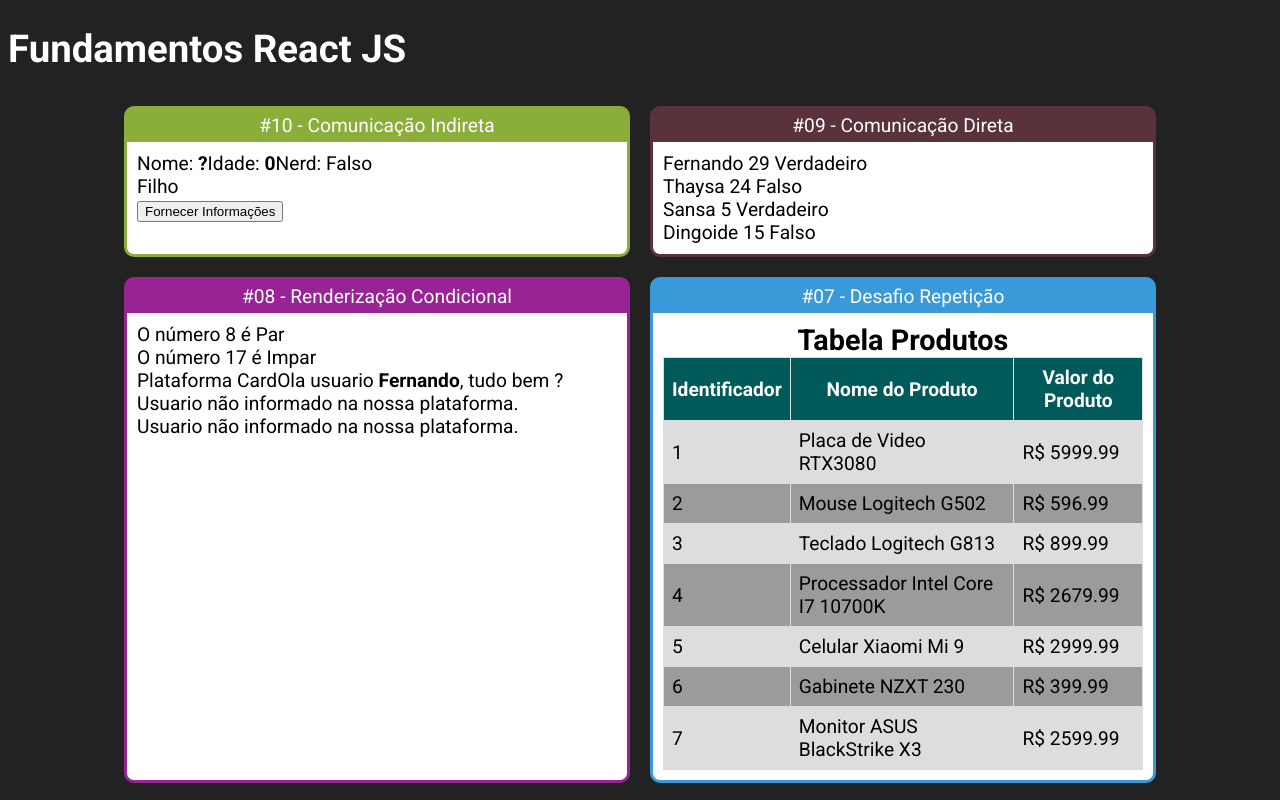
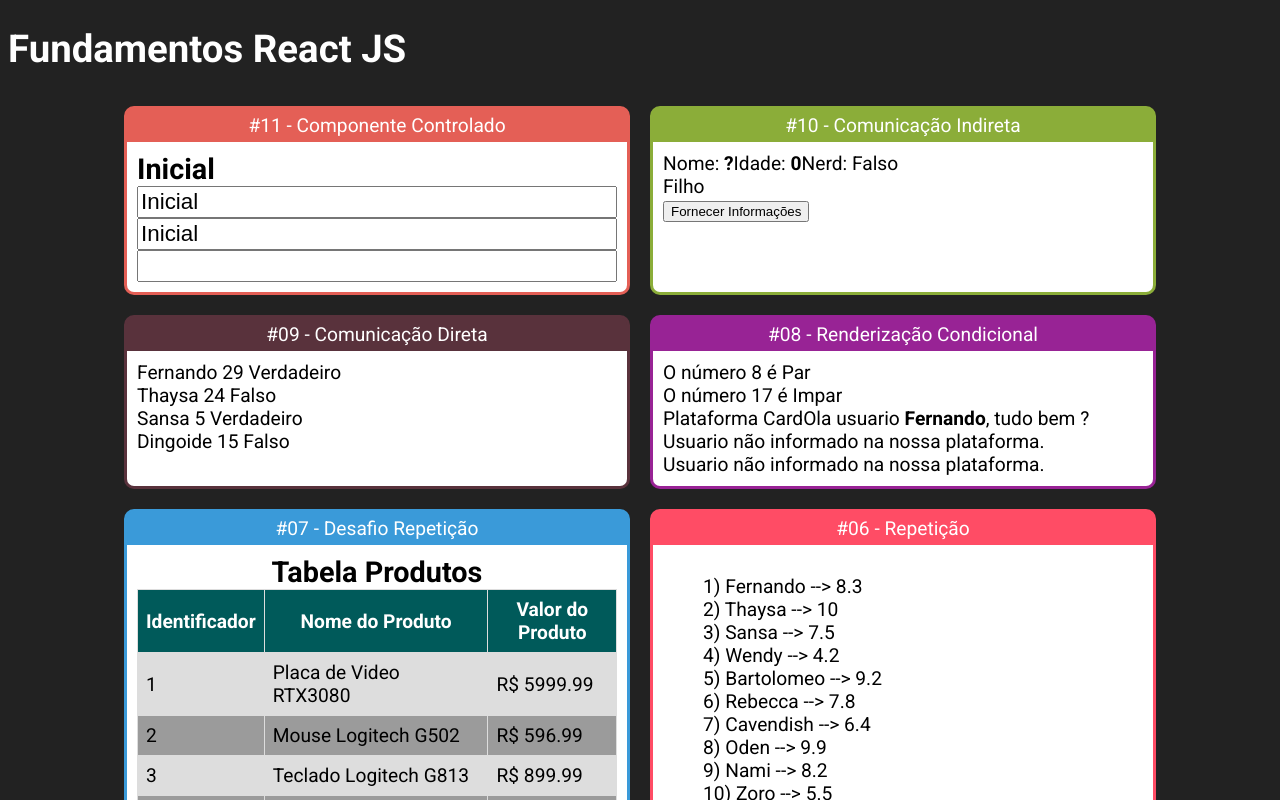
Before and after one commit to fermendes91/react-fundamentos, a React (Create React App) app in the folder fundamentos-react/: page / in a window 1280 px wide. Shown: the top 800 px of the page. Built offline with nearby package versions, Linux system fonts and the light colour scheme.

Commit message:
Componente Indireto e Componentes Controlados (Input)

```diff
--- a/fundamentos-react/src/App.jsx
+++ b/fundamentos-react/src/App.jsx
@@ -1,5 +1,6 @@
 import React from 'react'
 
+import Input from './components/formulario/Input'
 import IndiretaPai from './components/comunicacao/IndiretaPai'
 import DiretaPai from './components/comunicacao/DiretaPai'
 import UsuarioInfo from './components/condicional/UsuarioInfo'
@@ -22,6 +23,10 @@ export default _ =>
         <h1>Fundamentos React JS</h1>
 
         <div className="Cards">
+
+            <Card titulo="#11 - Componente Controlado" color="#E45F56">
+                <Input />
+            </Card>
 
             <Card titulo="#10 - Comunicação Indireta" color="#8BAD39">
                 <IndiretaPai />
--- a/fundamentos-react/src/components/basicos/ComParametro.jsx
+++ b/fundamentos-react/src/components/basicos/ComParametro.jsx
@@ -1,7 +1,6 @@
 import React from 'react'
 
 export default function ComParametro(props) {
-    console.log('propriedades do componente: ', props)
     const status = props.nota >= 7 ? 'Aprovado' : 'Recuperação';
     return (
         <div>
--- a/fundamentos-react/src/components/comunicacao/IndiretaFilho.jsx
+++ b/fundamentos-react/src/components/comunicacao/IndiretaFilho.jsx
@@ -2,12 +2,18 @@ import React from 'react'
 
 export default props => {
     const cb = props.quandoClicar
+
+    const max = 80;
+    const min = 17;
+
+    const gerarIdade = () => parseInt(Math.random() * (max - min)) + min
+    const gerarNerd = () => Math.random() > 0.5
     return (
         <div>
             <div>
                 Filho
             </div>
-            <button onClick={_ => {cb('Fernando', 30, true)}}>Fornecer Informações</button>
+            <button onClick={_ => {cb('Fernando', gerarIdade(), gerarNerd())}}>Fornecer Informações</button>
         </div>
     )
 }
--- a/fundamentos-react/src/components/comunicacao/IndiretaPai.jsx
+++ b/fundamentos-react/src/components/comunicacao/IndiretaPai.jsx
@@ -1,20 +1,21 @@
-import React from 'react'
+import React, { useState } from 'react'
 
 import IndiretaFilho from './IndiretaFilho'
 
 export default props => {
 
-    let nome = '?'
-    let idade = 0
-    let nerd = false
+    // o useState retorna um array de 2 posições, sendo a primeira posição o valor de fato, e a segunda a função que alterará o valor deste state.
+
+    const [nome, setNome] = useState('?')
+    const [idade, setIdade] = useState(0)
+    const [nerd, setNerd] = useState(false)
 
     // nome, idade, nerd
-    function fornecerInformacoes(nomeParam, idadeParam, nerdParam) {
-        nome = nomeParam
-        idade = idadeParam
-        nerd = nerdParam
+    function fornecerInformacoes(nome, idade, nerd) {
 
-        console.log(nome, idade, nerd)
+        setNome(nome)
+        setIdade(idade)
+        setNerd(nerd)
     }
 
     return (
--- /dev/null
+++ b/fundamentos-react/src/components/formulario/Input.css
@@ -0,0 +1,3 @@
+.Input input {
+    font-size: 1.4rem;
+}
--- /dev/null
+++ b/fundamentos-react/src/components/formulario/Input.jsx
@@ -0,0 +1,29 @@
+import React, { useState } from 'react';
+
+import "./Input.css"
+
+const Input = () => {
+
+    const [valor, setValor] = useState('Inicial')
+
+    function quandoMudar(e) {
+        console.log(e.target.value)
+        setValor(e.target.value)
+    }
+
+    return (
+        <div className="Input">
+            <h2>{valor}</h2>
+            <div style={{
+                display: 'flex',
+                flexDirection: 'column'
+            }}>
+                <input value={valor} onChange={quandoMudar} />
+                <input value={valor} readOnly />
+                <input value={undefined} /> {/* componente não esta associado a nenhum estado. ( não é usual ) */ }
+            </div>
+        </div>
+    );
+}
+
+export default Input;
--- a/fundamentos-react/src/components/repeticao/TabelaProdutos.jsx
+++ b/fundamentos-react/src/components/repeticao/TabelaProdutos.jsx
@@ -4,8 +4,6 @@ import produtos from '../../data/produtos'
 import "./TabelaProdutos.css"
 
 export default (props) => {
-    console.log(produtos)
-
     function produtosTR() {
         return produtos.map((prod, i) => {
             return (
```
Also changed, not shown: 1 other file (tests, documents, lock files or other folders).
